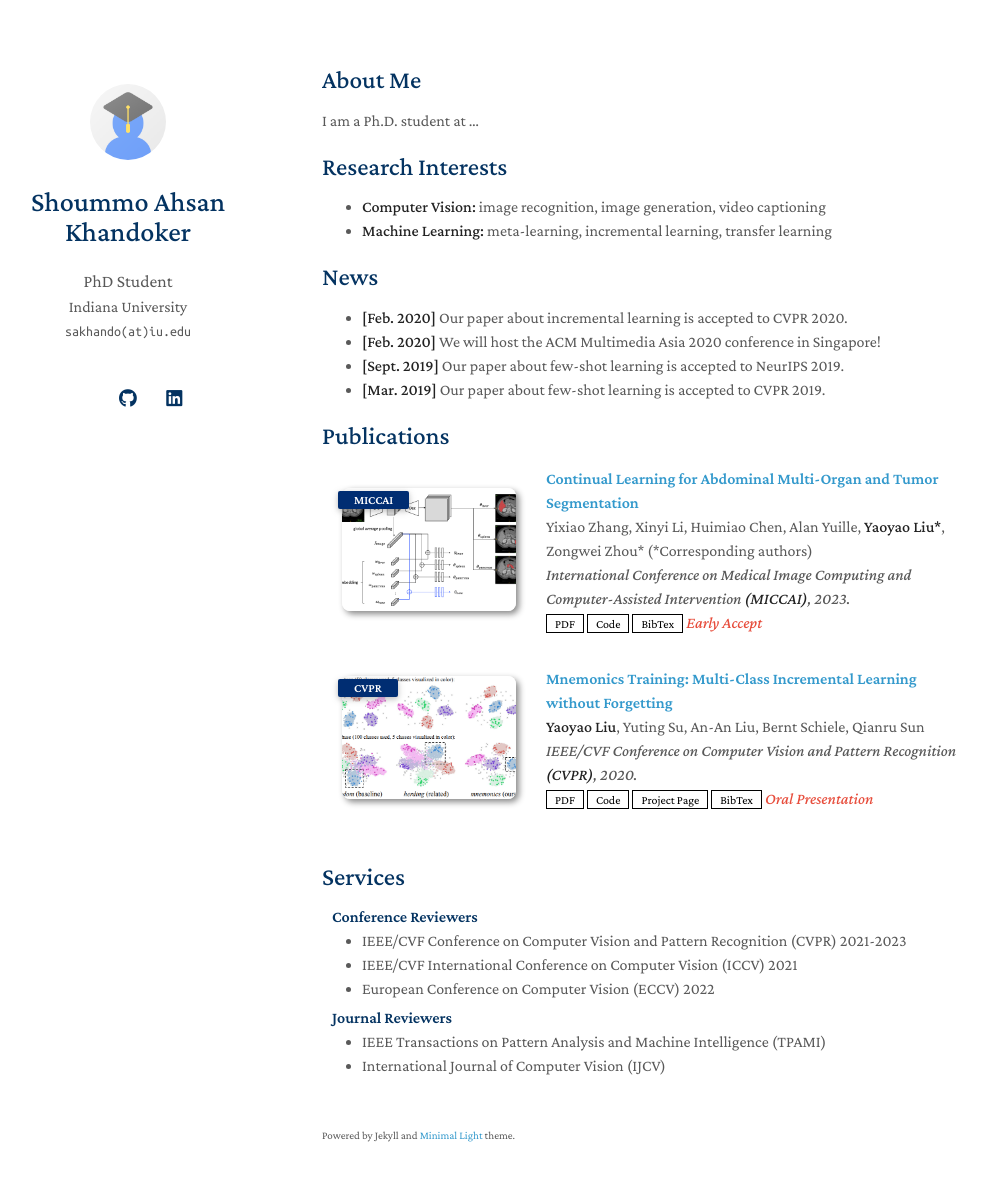
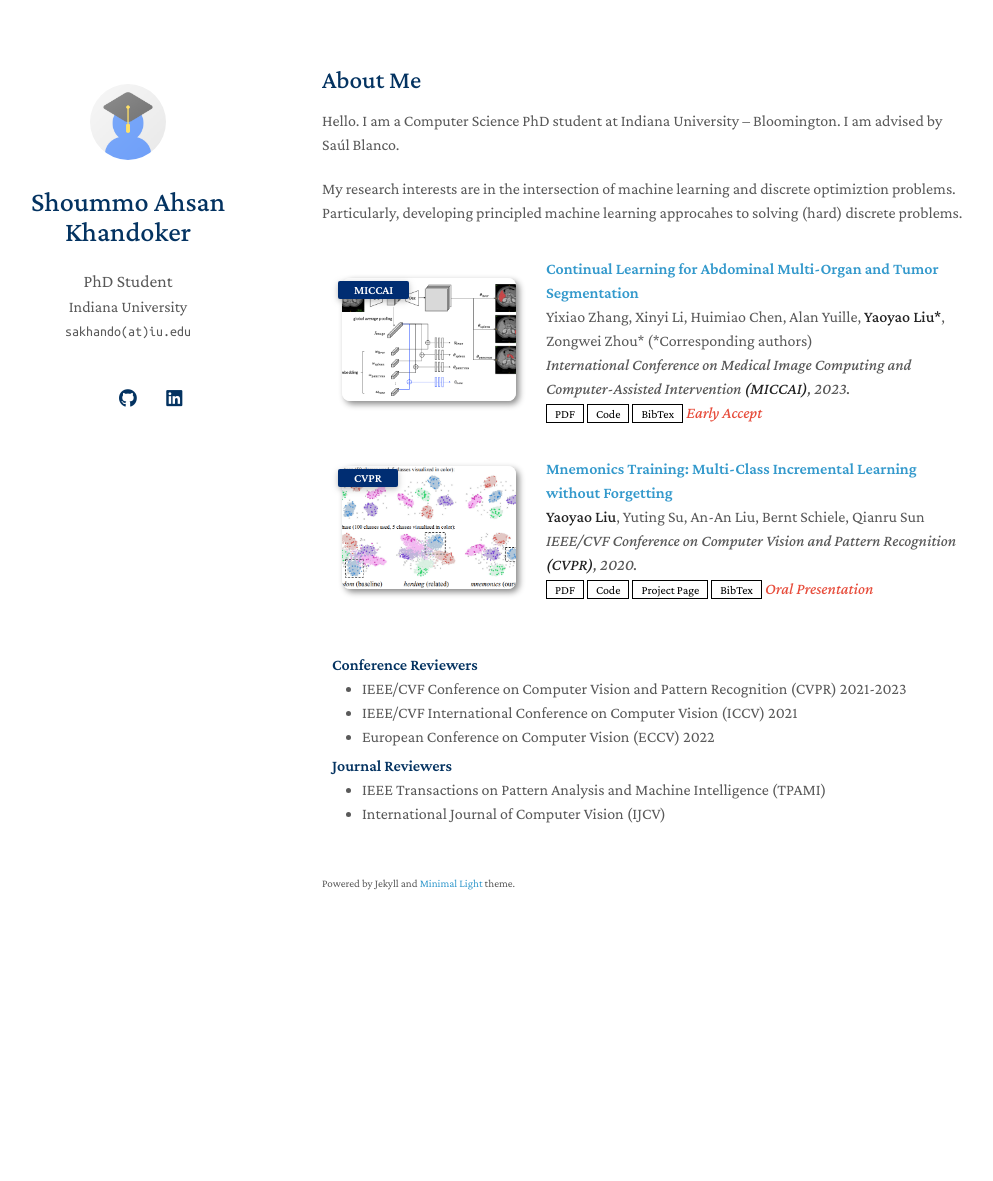
Before and after one commit to shoummoak/shoummoak.github.io, a Jekyll site: the page built from index.md, in a window 1280 px wide and 1216 px high. Shown: the top 1181 px of the window, without its empty margins (148-1141 px from the left). Built offline with Jekyll 4.4.1, drawn with Linux system fonts in a browser that asks for light colours; a style sheet for code colours, icons or effects is not loaded; our own code applies the rules of GitHub Pages for plain Markdown files.

Commit message:
Update index.md

```diff
--- a/index.md
+++ b/index.md
@@ -4,20 +4,10 @@ layout: homepage
 
 ## About Me
 
-I am a Ph.D. student at ...
+Hello. I am a Computer Science PhD student at Indiana University -- Bloomington. I am advised by Saúl Blanco.
 
-## Research Interests
+My research interests are in the intersection of machine learning and discrete optimiztion problems. Particularly, developing principled machine learning approcahes to solving (hard) discrete problems.
 
-- **Computer Vision:** image recognition, image generation, video captioning
-- **Machine Learning:** meta-learning, incremental learning, transfer learning
+[//]: <> {% include_relative _includes/publications.md %}
 
-## News
-
-- **[Feb. 2020]** Our paper about incremental learning is accepted to CVPR 2020.
-- **[Feb. 2020]** We will host the ACM Multimedia Asia 2020 conference in Singapore!
-- **[Sept. 2019]** Our paper about few-shot learning is accepted to NeurIPS 2019.
-- **[Mar. 2019]** Our paper about few-shot learning is accepted to CVPR 2019.
-
-{% include_relative _includes/publications.md %}
-
-{% include_relative _includes/services.md %}
+[//]: <> {% include_relative _includes/services.md %}
```
